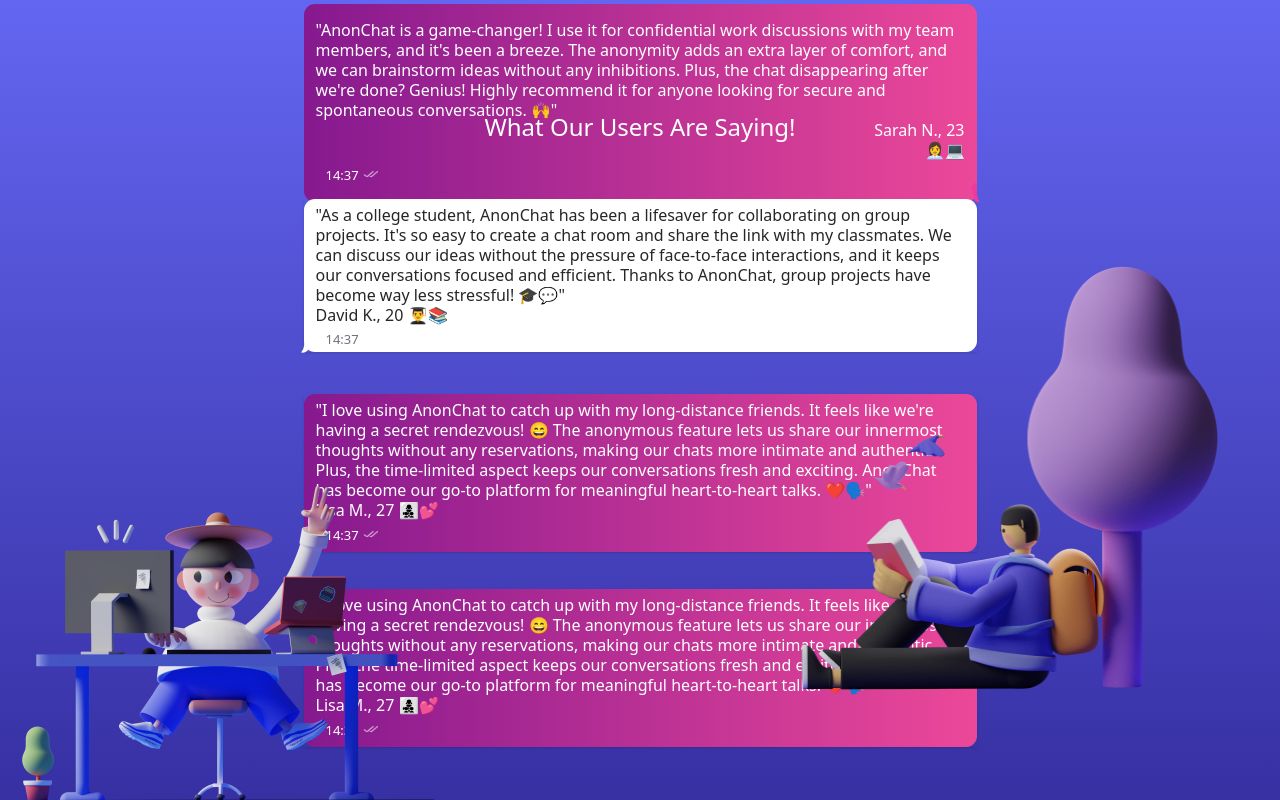
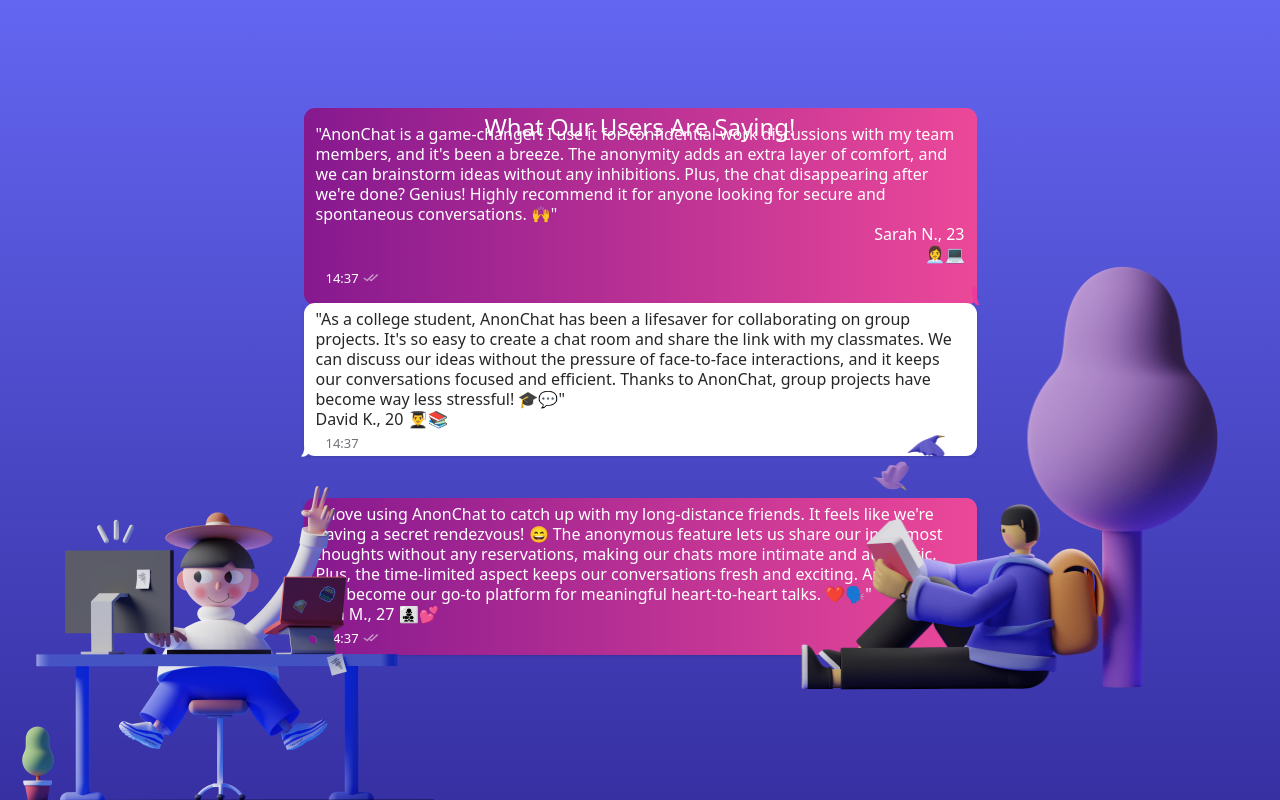
Before and after one commit to world-wide-techies/annon_chat, a Next.js app: page / in a window 1280 px wide. Built offline with nearby package versions, Linux system fonts and the light colour scheme; a web font is replaced by a local one.

Commit message:
Up5PM12:33 PMe5

```diff
--- a/app/components/testimonials_comp.js
+++ b/app/components/testimonials_comp.js
@@ -112,38 +112,6 @@ const Testimonials = () => {
               </div>
             </div>
           </div>
-
-
-          <div className=" h-[207px]">
-            <div className="w-[673px] shadow ">
-              <div className="grow shrink basis-0 self-stretch px-3 py-1.5 bg-gradient-to-r from-fuchsia-800 to-pink-500 rounded-[11px]">
-                <div className="self-stretch text-white text-base font-normal leading-tight">
-                  "I love using AnonChat to catch up with my long-distance
-                  friends. It feels like we're having a secret rendezvous! 😄
-                  The anonymous feature lets us share our innermost thoughts
-                  without any reservations, making our chats more intimate and
-                  authentic. Plus, the time-limited aspect keeps our
-                  conversations fresh and exciting. AnonChat has become our
-                  go-to platform for meaningful heart-to-heart talks. ❤️🗣️"
-                </div>
-                <div className="self-stretch text-white text-base font-normal leading-tight">
-                  Lisa M., 27 👩‍👧‍👦💕
-                </div>
-                <div className="pl-2.5 pt-2 justify-end items-center gap-1 inline-flex">
-                  <div className="text-white text-[13px] font-normal leading-none">
-                    14:37
-                  </div>
-                  <div className="w-[15px] h-3.5 relative opacity-80">
-                    <Image
-                      src={CHECKER}
-                      alt=""
-                      className="w-4 h-[9.50px] left-[-0.22px] top-[1.74px] absolute"
-                    />
-                  </div>
-                </div>
-              </div>
-            </div>
-          </div>
         </div>
         <div className="w-[434px] h-[434px] left-0 bottom-0 absolute">
           <Image src={USER1} alt="" className="w-[434px] h-[434px]" />
```
